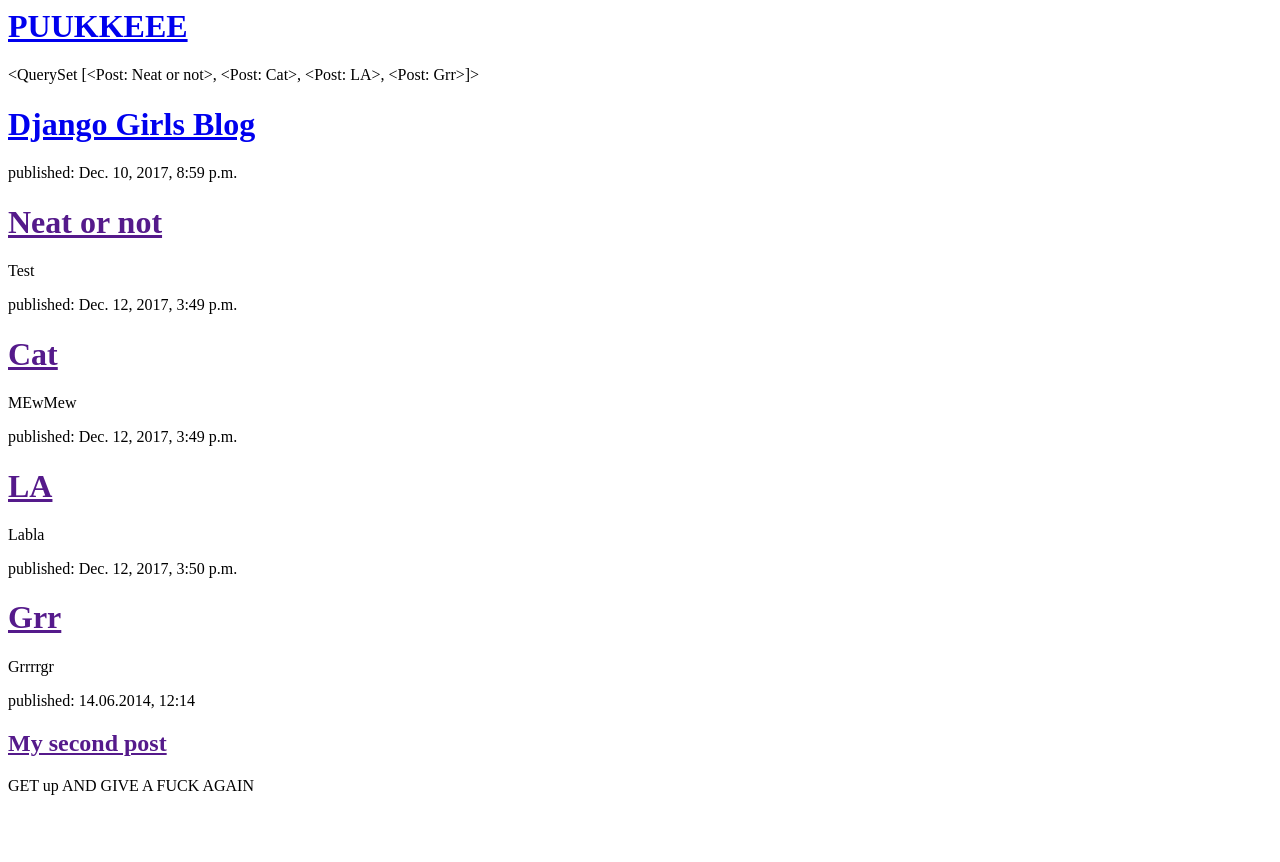
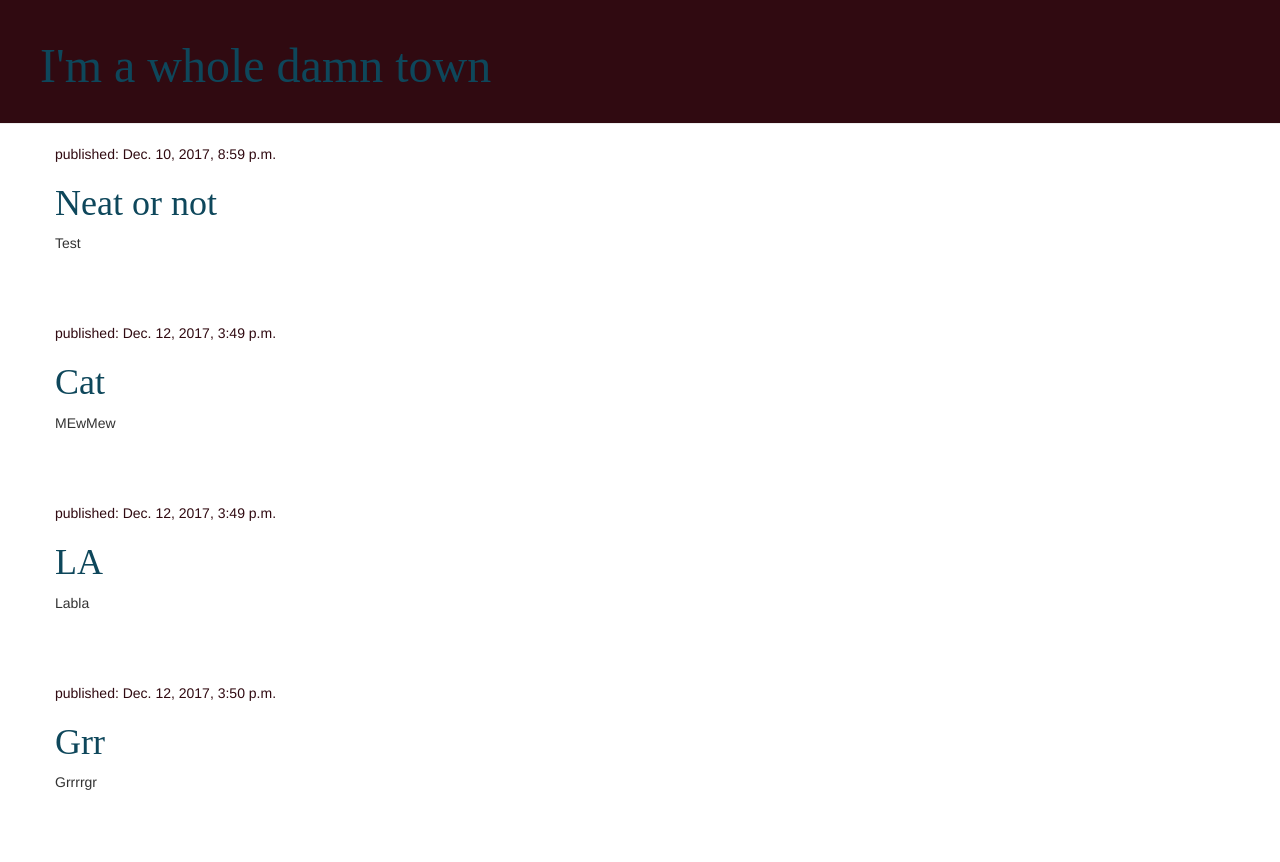
Before and after one commit to paulake/New_blog, a Django app: page / in a window 1280 px wide. Before the commit the page ends 795 px from the top, so only its background shows below. Run offline with Django 3.2, Linux system fonts and the light colour scheme; data comes from the database, SQL or seed files in the repository; some libraries are stand-ins or nearby versions.

Commit message:
Why is it not uploading

```diff
--- /dev/null
+++ b/blog/static/css/blog.css
@@ -0,0 +1,57 @@
+h1 a {
+    color: #300A11;
+    font-family: 'Aldrich';
+}
+
+<a href="https://en.wikipedia.org/wiki/Django" class="external_link" id="link_to_wiki_page">
+
+body {
+    padding-left: 15px;
+}
+
+.page-header {
+    background-color: #300A11;
+    margin-top: 0;
+    padding: 20px 20px 20px 40px;
+}
+
+.page-header h1, .page-header h1 a, .page-header h1 a:visited, .page-header h1 a:active {
+    color: #0E475B;
+    font-size: 36pt;
+    text-decoration: none;
+}
+
+.content {
+    margin-left: 40px;
+}
+
+h1, h2, h3, h4 {
+    font-family: 'Aldrich', cursive;
+}
+
+.date {
+    color: #300A11;
+}
+
+.save {
+    float: right;
+}
+
+.post-form textarea, .post-form input {
+    width: 100%;
+}
+
+.top-menu, .top-menu:hover, .top-menu:visited {
+    color: #0E475B;
+    float: right;
+    font-size: 26pt;
+    margin-right: 20px;
+}
+
+.post {
+    margin-bottom: 70px;
+}
+
+.post h1 a, .post h1 a:visited {
+    color: #0E475B;
+}
--- a/blog/templates/blog/post_list.html
+++ b/blog/templates/blog/post_list.html
@@ -1,30 +1,34 @@
+{% load staticfiles %}
 <html>
     <head>
-        <title>BLLEEEE</title>
+        <title>Präänik</title>
+        <link href="//fonts.googleapis.com/css?family=Lobster&subset=latin,latin-ext" rel="stylesheet" type="text/css">
+        <link rel="stylesheet" href="//maxcdn.bootstrapcdn.com/bootstrap/3.2.0/css/bootstrap.min.css">
+        <link rel="stylesheet" href="//maxcdn.bootstrapcdn.com/bootstrap/3.2.0/css/bootstrap-theme.min.css">
+        <link rel="stylesheet" href="{% static 'css/blog.css' %}">
     </head>
     <body>
-        <div>
-            <h1><a href="/">PUUKKEEE</a></h1>
+
+        <div class="page-header">
+            <h1><a href="/">I'm a whole damn town</a></h1>
         </div>
 
-       {{ posts }}
 
-       <div>
-    <h1><a href="/">Django Girls Blog</a></h1>
+    <div class="content container">
+    <div class="row">
+        <div class="col-md-8">
+            {% for post in posts %}
+                <div class="post">
+                    <div class="date">
+                        <p>published: {{ post.published_date }}</p>
+                    </div>
+                    <h1><a href="">{{ post.title }}</a></h1>
+                    <p>{{ post.text|linebreaksbr }}</p>
+                </div>
+            {% endfor %}
+        </div>
+    </div>
 </div>
 
-{% for post in posts %}
-    <div>
-        <p>published: {{ post.published_date }}</p>
-        <h1><a href="">{{ post.title }}</a></h1>
-        <p>{{ post.text|linebreaksbr }}</p>
-    </div>
-{% endfor %}
-
-        <div>
-            <p>published: 14.06.2014, 12:14</p>
-            <h2><a href="">My second post</a></h2>
-            <p>GET up AND GIVE A FUCK AGAIN</p>
-        </div>
     </body>
 </html>
```
